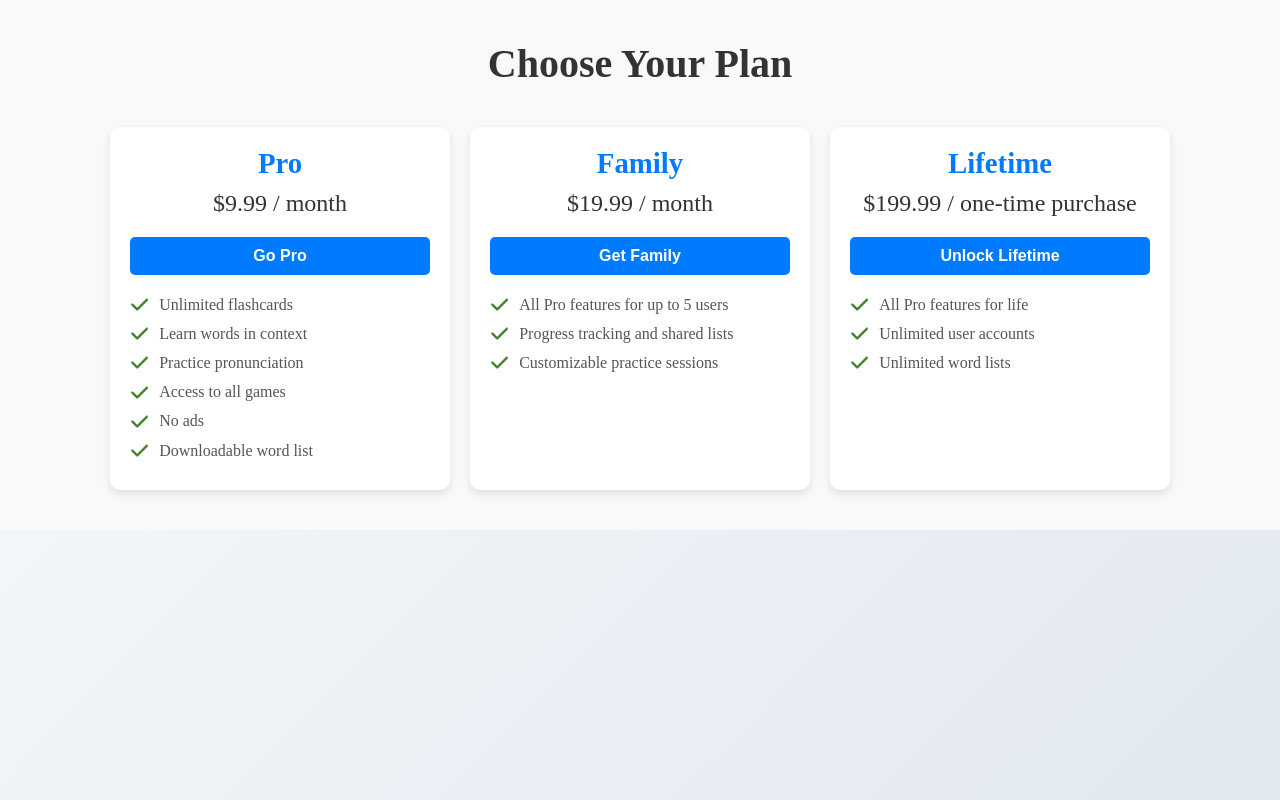
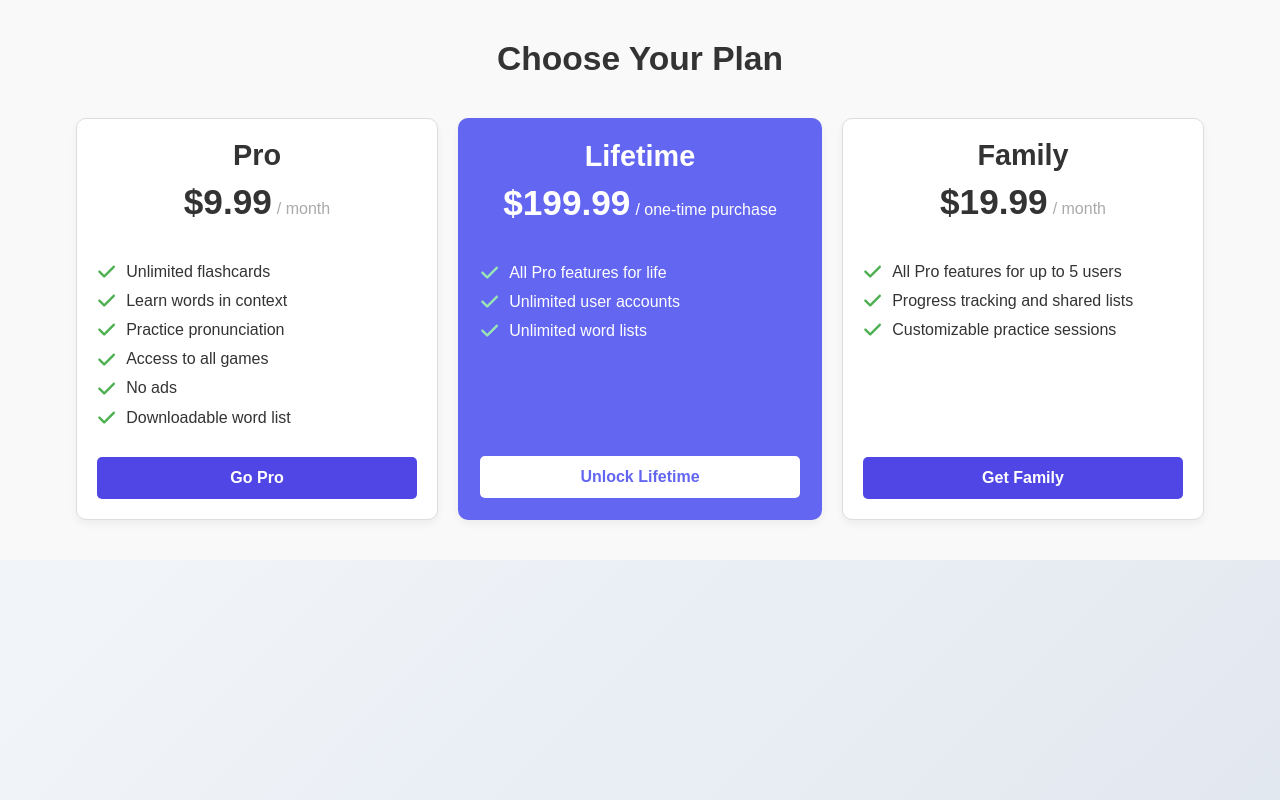
Before and after one commit to oyelestepe/VocabRise, a React (Vite) app: page /pricing in a window 1280 px wide. Built offline with nearby package versions, Linux system fonts and the light colour scheme; no server answers.

Commit message:
pricing css moved to separate file and hero section edited

```diff
--- a/src/components/Pricing.jsx
+++ b/src/components/Pricing.jsx
@@ -1,4 +1,5 @@
 import React from 'react';
+import './componentCss/Pricing.css';
 import { FaCheck } from 'react-icons/fa6';
 import { Link } from 'react-router-dom';
 
@@ -20,6 +21,17 @@ function Pricing() {
     },
     {
       id: 2,
+      title: 'Lifetime',
+      price: '$199.99 / one-time purchase',
+      btn: 'Unlock Lifetime',
+      points: [
+        'All Pro features for life',
+        'Unlimited user accounts',
+        'Unlimited word lists',
+      ],
+    },
+    {
+      id: 3,
       title: 'Family',
       price: '$19.99 / month',
       btn: 'Get Family',
@@ -29,41 +41,44 @@ function Pricing() {
         'Customizable practice sessions',
       ],
     },
-    {
-      id: 3,
-      title: 'Lifetime',
-      price: '$199.99 / one-time purchase',
-      btn: 'Unlock Lifetime',
-      points: [
-        'All Pro features for life',
-        'Unlimited user accounts',
-        'Unlimited word lists',
-      ],
-    },
   ];
 
   return (
     <div className="price-cards">
       <h1 className="pricing-title">Choose Your Plan</h1>
       <div className="price-cards-wrapper">
-        {prices.map((price) => (
-          <div className="price-card" key={price.id}>
+        {prices.map((price, index) => (
+          <div
+            className={`price-card ${index === 1 ? 'featured' : ''}`}
+            key={price.id}
+          >
             <span className="price-card-title">{price.title}</span>
-            <span className="price-card-price">{price.price}</span>
-            <Link
-              to="/subscription"
-              state={{ selectedPlan: price.title, price: price.price }}
-            >
-              <button className="price-card-btn">{price.btn}</button>
-            </Link>
+            <span className="price-card-price">
+              <span className="price-amount">{price.price.split(' ')[0]}</span>
+              <span className="price-duration">
+                {' '}{price.price.split(' ').slice(1).join(' ')}
+              </span>
+            </span>
+
             <ul className="prices-ul">
-              {price.points.map((point, index) => (
-                <li className="prices-li" key={index}>
+              {price.points.map((point, i) => (
+                <li className="prices-li" key={i}>
                   <FaCheck className="check-icon" />
                   {point}
                 </li>
               ))}
             </ul>
+
+            <div className="price-card-btn-wrapper">
+              <Link
+                to="/subscription"
+                state={{ selectedPlan: price.title, price: price.price }}
+              >
+                <button className={`price-card-btn ${index === 1 ? 'btn-light' : ''}`}>
+                  {price.btn}
+                </button>
+              </Link>
+            </div>
           </div>
         ))}
       </div>
--- /dev/null
+++ b/src/components/componentCss/Pricing.css
@@ -0,0 +1,145 @@
+:root {
+  --light-text: #ffffff;
+  --dark-text: #333333;
+  --muted-text: #aaaaaa;
+}
+
+.price-cards {
+  padding: 40px 20px;
+  font-family: 'Arial', sans-serif;
+  background-color: #f9f9f9;
+  text-align: center;
+}
+
+.pricing-title {
+  font-size: 2.1rem;
+  color: var(--dark-text);
+  margin-bottom: 40px;
+}
+
+.price-cards-wrapper {
+  display: flex;
+  justify-content: center;
+  gap: 20px;
+  flex-wrap: wrap;
+}
+
+.price-card {
+  background-color: #fff;
+  color: var(--dark-text);
+  border-radius: 10px;
+  border: 1px solid #ddd;
+  box-shadow: 0 4px 8px rgba(0, 0, 0, 0.05);
+  padding: 20px;
+  width: 100%;
+  max-width: 320px;
+  display: flex;
+  flex-direction: column;
+  justify-content: space-between;
+  transition: transform 0.3s ease, box-shadow 0.3s ease;
+}
+
+.price-card:hover {
+  transform: translateY(-8px);
+  box-shadow: 0 8px 16px rgba(0, 0, 0, 0.15);
+}
+
+/* ORTADAKİ KART */
+.featured {
+  background-color: var(--secondary-color);
+  color: var(--light-text);
+  border: 2px solid var(--secondary-color);
+}
+
+.price-card-title {
+  font-size: 1.8rem;
+  font-weight: bold;
+  margin-bottom: 10px;
+}
+
+.featured .price-card-title,
+.featured .price-card-price,
+.featured .prices-li,
+.featured .price-duration {
+  color: var(--light-text);
+}
+
+.price-card-price {
+  display: flex;
+  align-items: baseline;
+  justify-content: center;
+  gap: 5px;
+  margin-bottom: 20px;
+}
+
+.price-amount {
+  font-size: 2.2rem;
+  font-weight: bold;
+}
+
+.price-duration {
+  font-size: 1rem;
+  color: var(--muted-text);
+}
+
+.prices-ul {
+  list-style: none;
+  padding: 0;
+  margin: 20px 0;
+  flex-grow: 1;
+  text-align: left;
+}
+
+.prices-li {
+  font-size: 1rem;
+  margin-bottom: 10px;
+  display: flex;
+  align-items: center;
+}
+
+.check-icon {
+  margin-right: 10px;
+  font-size: 1.2rem;
+  color: #4caf50;
+}
+
+/* Farklı arkaplan için icon rengi güncelle */
+.featured .check-icon {
+  color: #9ae6b4;
+}
+
+.price-card-btn-wrapper {
+  margin-top: auto;
+}
+
+.price-card-btn {
+  width: 100%;
+  padding: 12px;
+  font-size: 1rem;
+  font-weight: bold;
+  color: #fff;
+  background-color: var(--primary-color);
+  border: none;
+  border-radius: 5px;
+  cursor: pointer;
+  transition: background-color 0.3s ease;
+}
+
+.price-card-btn:hover {
+  background-color: var(--secondary-color);
+}
+
+/* Ortadaki kartta açık buton */
+.featured .price-card-btn {
+  background-color: #ffffff;
+  color: var(--secondary-color);
+}
+
+.featured .price-card-btn:hover {
+  background-color: #e5e5e5;
+}
+
+.btn-light {
+  background-color: #ffffff;
+  color: var(--secondary-color);
+}
--- a/src/index.css
+++ b/src/index.css
@@ -26,8 +26,13 @@ body{
 }
 
 .hero-img-container {
+  display: flex;
+  flex-direction: column;
+  align-items: center;
+  justify-content: center;
+  width: 100%;
   flex: 1;
-  max-width: 500px;
+  max-width: 800px;
 }
 
 .hero-img {
@@ -66,7 +71,6 @@ body{
 .cta-button:hover {
   background-color: #005bb5;
 }
-
 
 /* vide container */
 .video-container {
@@ -785,97 +789,6 @@ h2 {
 }
 
 /* END OF SIGN UP */
-/* PRICING */
-
-/* Genel stil */
-.price-cards {
-  padding: 40px 20px;
-  font-family: 'Arial, sans-serif';
-  background-color: #f9f9f9;
-  text-align: center;
-}
-
-.pricing-title {
-  font-size: 2.5rem;
-  color: #333;
-  margin-bottom: 40px;
-}
-
-.price-cards-wrapper {
-  display: flex;
-  justify-content: center;
-  gap: 20px;
-  flex-wrap: wrap;
-}
-
-.price-card {
-  background-color: #fff;
-  border-radius: 10px;
-  box-shadow: 0 4px 8px rgba(0, 0, 0, 0.1);
-  padding: 20px;
-  width: 300px;
-  transition: transform 0.3s ease, box-shadow 0.3s ease;
-}
-
-.price-card:hover {
-  transform: translateY(-10px);
-  box-shadow: 0 8px 16px rgba(0, 0, 0, 0.2);
-}
-
-.price-card-title {
-  font-size: 1.8rem;
-  font-weight: bold;
-  color: #007bff;
-  display: block;
-  margin-bottom: 10px;
-}
-
-.price-card-price {
-  font-size: 1.5rem;
-  color: #333;
-  display: block;
-  margin-bottom: 20px;
-}
-
-.price-card-btn {
-  width: 100%;
-  padding: 10px;
-  font-size: 1rem;
-  font-weight: bold;
-  color: #fff;
-  background-color: #007bff;
-  border: none;
-  border-radius: 5px;
-  cursor: pointer;
-  transition: background-color 0.3s ease;
-}
-
-.price-card-btn:hover {
-  background-color: #0056b3;
-}
-
-.prices-ul {
-  list-style: none;
-  padding: 0;
-  margin: 20px 0 0;
-  text-align: left;
-}
-
-.prices-li {
-  font-size: 1rem;
-  color: #555;
-  margin-bottom: 10px;
-  display: flex;
-  align-items: center;
-}
-
-.check-icon {
-  margin-right: 10px;
-  color: #47812d;
-  font-size: 1.2rem;
-}
-
-/* END OF PRICING */
 
 /* USER PROFILE */
 /* ProfilePage.css */
--- a/src/pages/Homepage.jsx
+++ b/src/pages/Homepage.jsx
@@ -4,7 +4,6 @@ import ContactForm from "../components/ContactForm";
 import ContactDetails from "../components/ContactDetails";
 import Footer from '../components/Footer'
 import Pricing from '../components/Pricing';
-import Hero from '../components/Hero'
 import UserTestimonials from '../components/UserTestimonials';
 import { useNavigate } from 'react-router-dom';
 function Homepage() {
@@ -52,6 +51,7 @@ function Homepage() {
         </video>
       </div>
     </section>
+    <Pricing/>
     <UserTestimonials/>
     <Footer/>
     </>
```
Also changed, not shown: public/hero-img.png.
